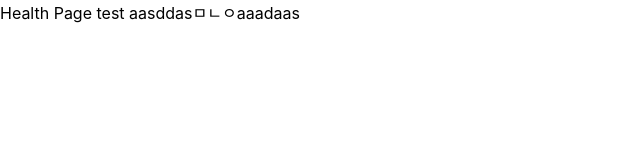
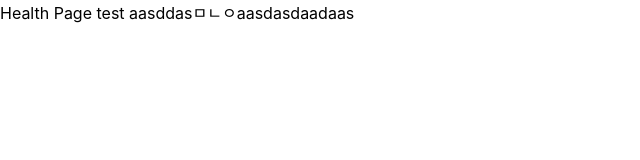
Before and after one commit to Ryanromaris/ForFingerPrincess, a Next.js app: page /health in a window 1280 px wide. Shown: the top 160 px of the page, without its empty margins (0-640 px from the left). Built offline with nearby package versions, Linux system fonts and the light colour scheme.

Commit message:
featuasd

```diff
--- a/src/pages/health/index.tsx
+++ b/src/pages/health/index.tsx
@@ -1,5 +1,5 @@
 const HealthPage = () => {
-	return <>Health Page test aasddasㅁㄴㅇaaadaas</>;
+	return <>Health Page test aasddasㅁㄴㅇaasdasdaadaas</>;
 };
 
 export default HealthPage;
```
